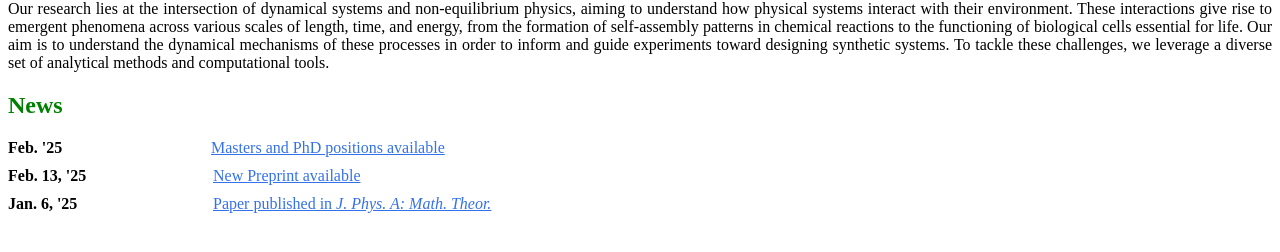
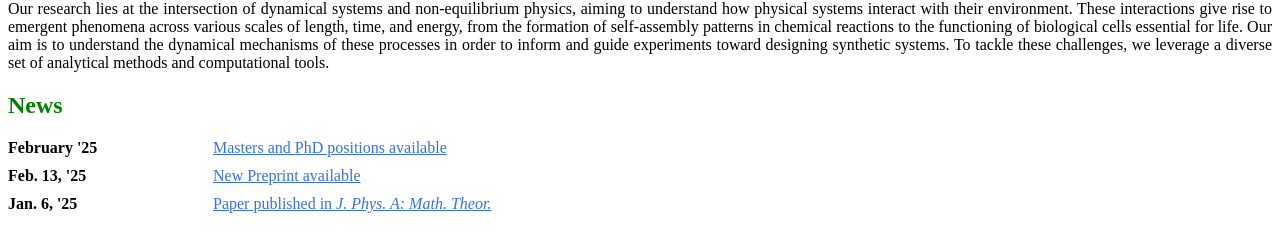
Before and after one commit to SwetamberD/swetamberd.github.io, a Jekyll site: the page built from docs/index.markdown, in a window 1280 px wide. Shown: the part 90-342 px from the top of the page. Built offline with Jekyll 4.4.1, drawn with Linux system fonts in a browser that asks for light colours.

Commit message:
index page updated

```diff
--- a/docs/index.markdown
+++ b/docs/index.markdown
@@ -30,7 +30,7 @@ weight: 1
             margin-top: 20px;
         }
         .news-item {
-            max-width: 800px;
+            max-width: 600px;
         }
         .news-date {
             width: 200px;
@@ -61,8 +61,8 @@ weight: 1
             <h2 style="color: green;">News</h2>
 
             <div class="news-item">
-                <div style="display: flex; align-items: center; gap: 3px;">
-                    <div class="news-date"> Feb. '25</div>
+                <div style="display: flex; align-items: center; gap: 5px;">
+                    <div class="news-date"> February '25</div>
                     <div class="news-link">
                         <a href="" target="_blank">
                             Masters and PhD positions available
```
